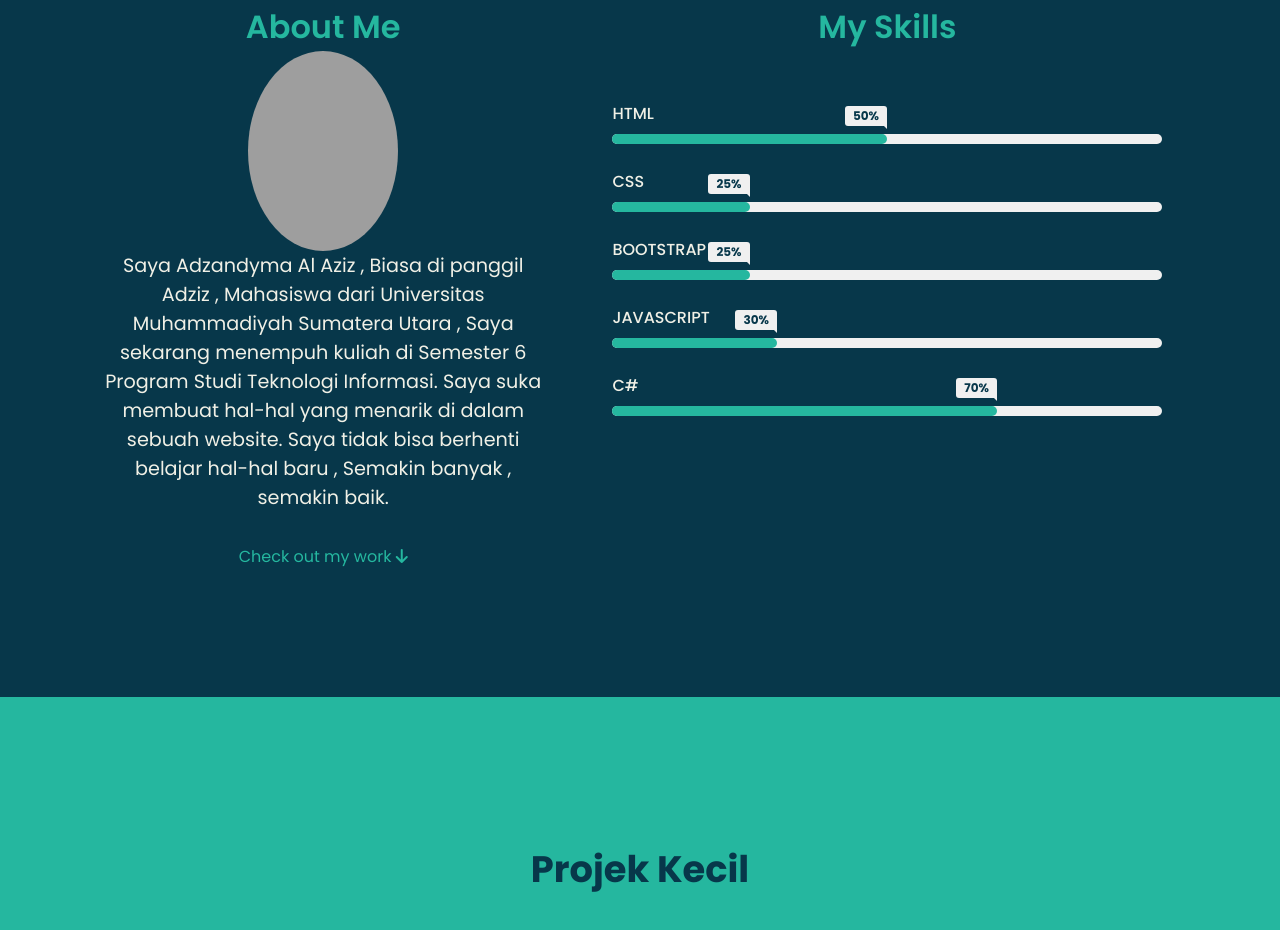
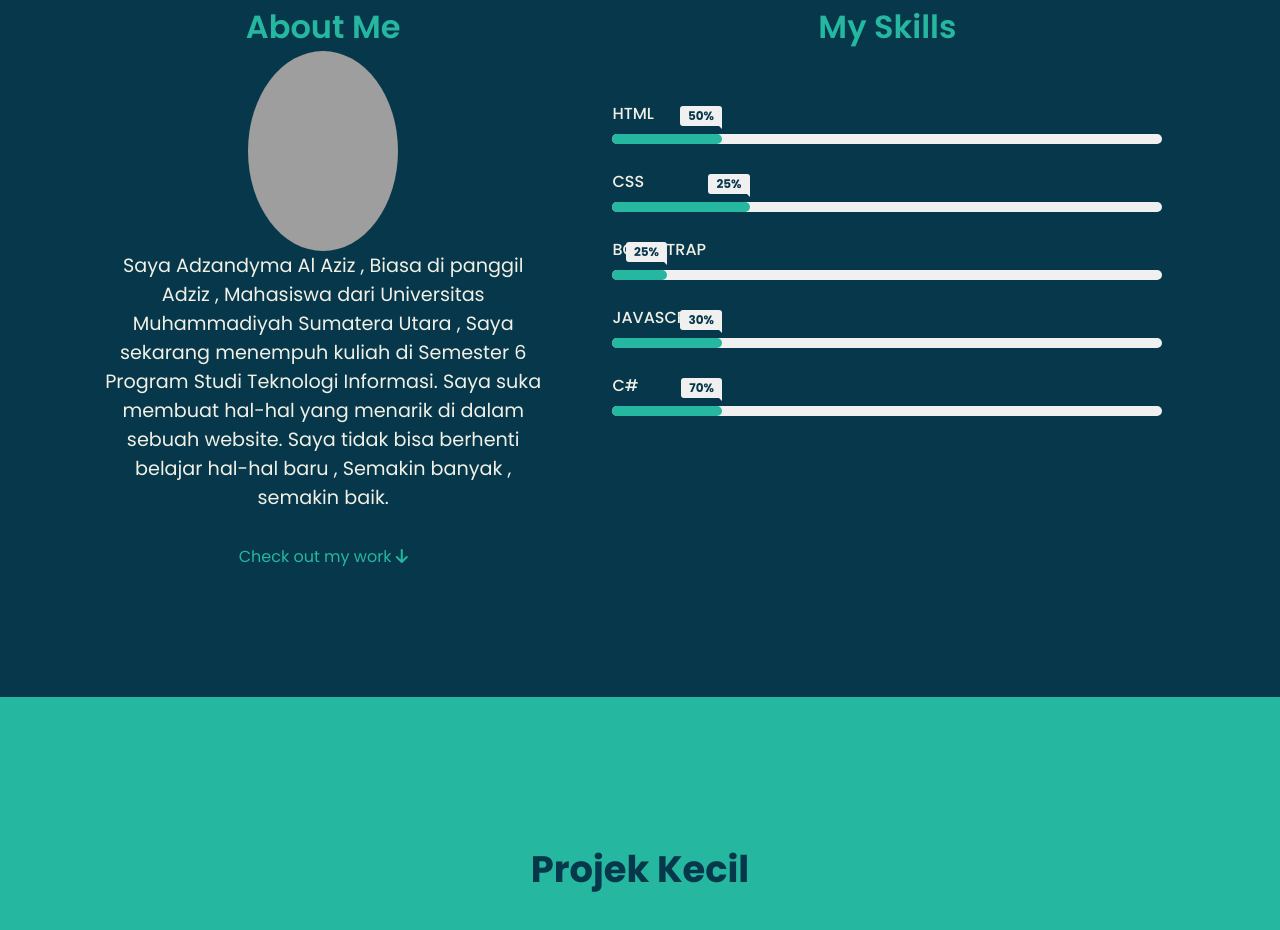
Before and after one commit to adzanaziz/website-portofolio-pribadi, a plain HTML site: page index.html in a window 1280 px wide. Shown: the part 893-1823 px from the top of the page. Drawn offline with nearby package versions, Linux system fonts and the light colour scheme; grey boxes are pictures that could not be loaded.

Commit message:
Update style.css

```diff
--- a/style.css
+++ b/style.css
@@ -225,19 +225,19 @@ header {
 }
 
 .progress-line .html {
-  width: 50%;
+  width: 20%;
 }
 .progress-line .css {
   width: 25%;
 }
 .progress-line .bootstrap {
-  width: 25%;
+  width: 10%;
 }
 .progress-line .javascript {
-  width: 30%;
+  width: 20%;
 }
 .progress-line .c {
-  width: 70%;
+  width: 20%;
 }
 
 .bar .progress-line span::before {
```
